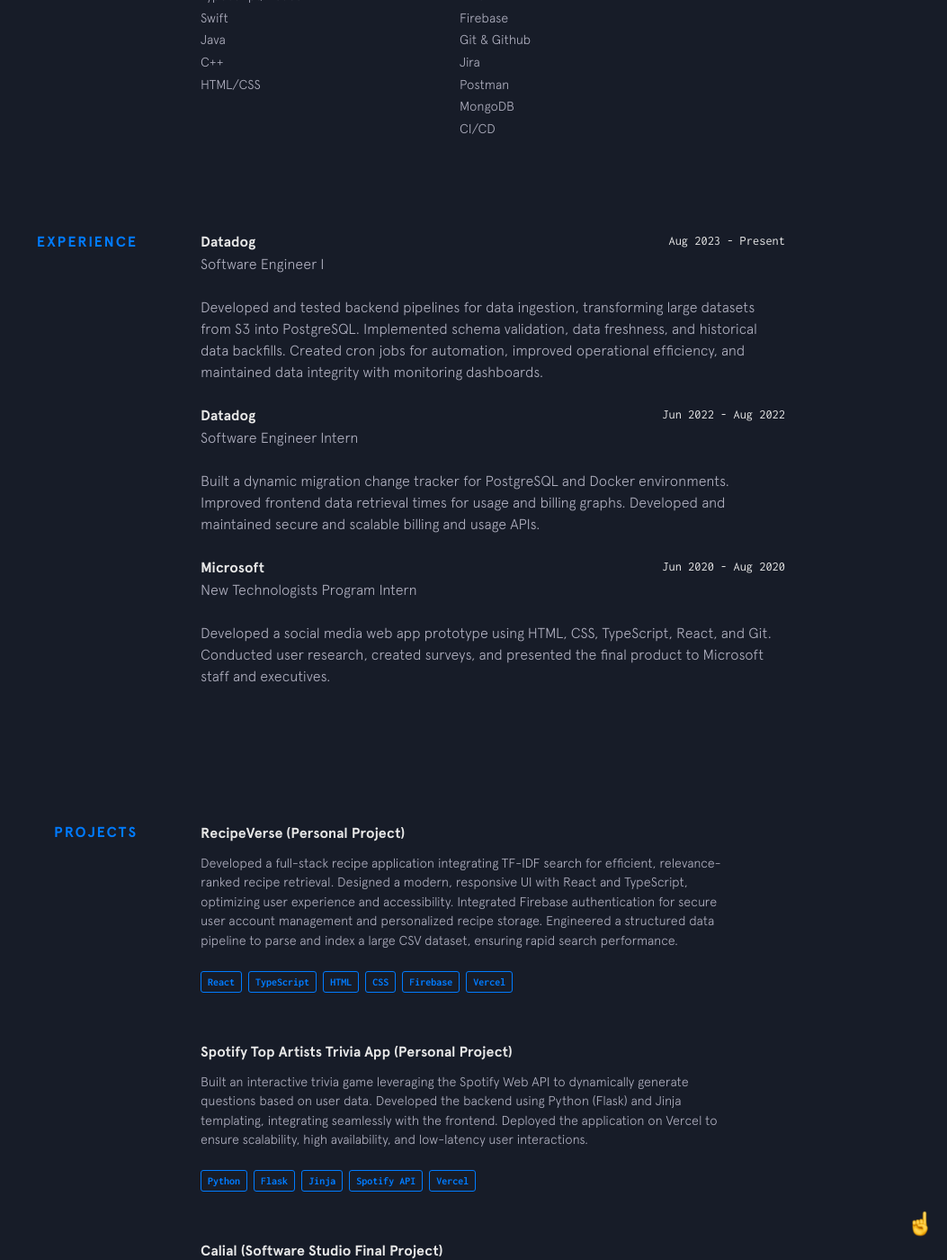
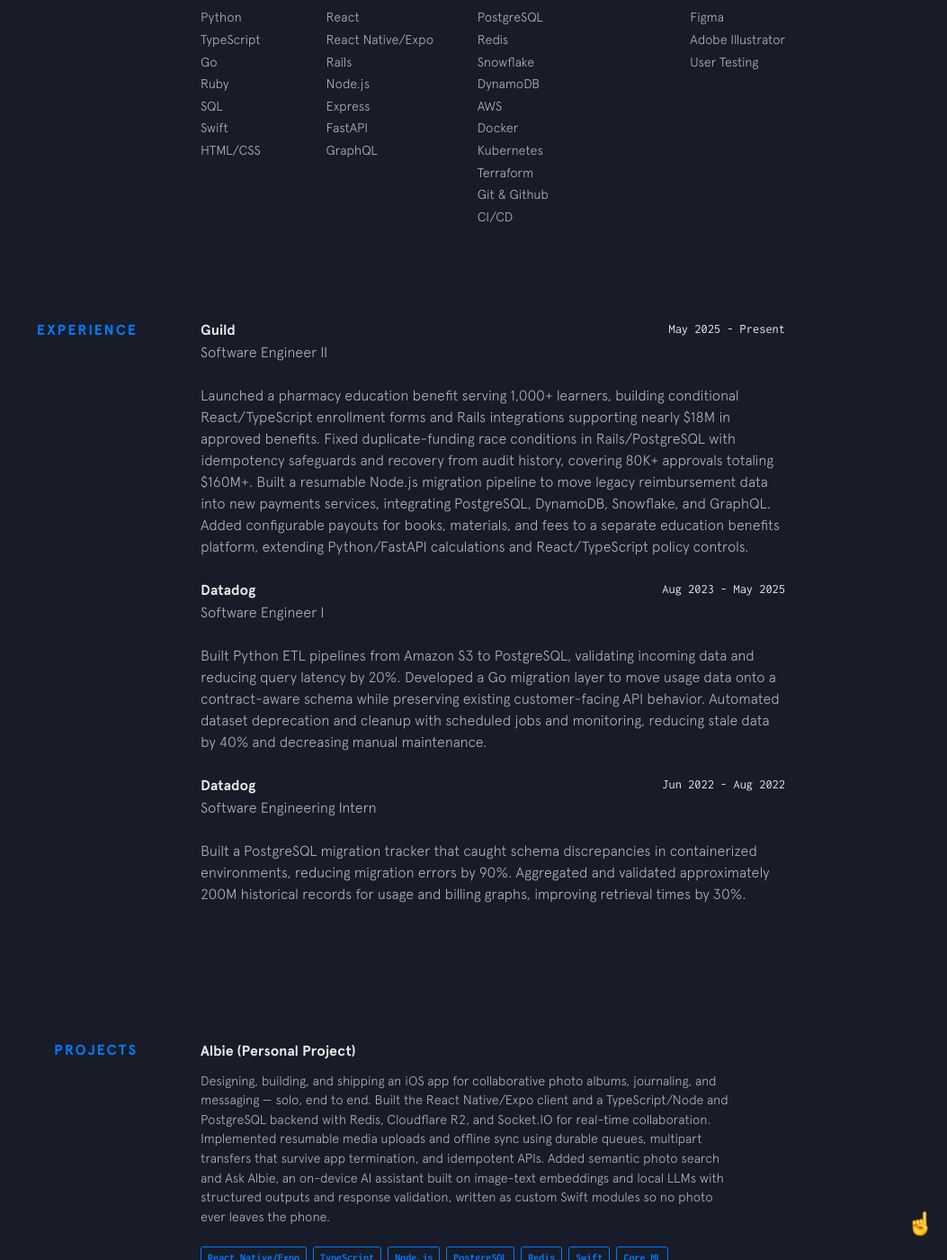
Before and after one commit to matthiastakele/matthiastakele.github.io, a Jekyll site: the page built from index.html, in a window 1280 px wide and 1400 px high, scrolled down 1240 px. Shown: the whole window at 90% size, without its empty margins (227-1280 px from the left). Built offline with Jekyll 4.4.1, drawn with Linux system fonts in a browser that asks for light colours; nearby versions of some CDN libraries; some of the changed text lies outside the part shown.

Commit message:
update experience for Guild, add Albie, refresh skills and resume
Co-Authored-By: Claude Opus 5 <noreply@anthropic.com>

```diff
--- a/_data/experience.yml
+++ b/_data/experience.yml
@@ -1,20 +1,20 @@
+- company: Guild
+  url: https://www.guild.com/
+  time: May 2025 - Present
+  position: Software Engineer II
+  description: |
+    Launched a pharmacy education benefit serving 1,000+ learners, building conditional React/TypeScript enrollment forms and Rails integrations supporting nearly $18M in approved benefits. Fixed duplicate-funding race conditions in Rails/PostgreSQL with idempotency safeguards and recovery from audit history, covering 80K+ approvals totaling $160M+. Built a resumable Node.js migration pipeline to move legacy reimbursement data into new payments services, integrating PostgreSQL, DynamoDB, Snowflake, and GraphQL. Added configurable payouts for books, materials, and fees to a separate education benefits platform, extending Python/FastAPI calculations and React/TypeScript policy controls.
+
 - company: Datadog
   url: https://www.datadoghq.com/
-  time: Aug 2023 - Present
+  time: Aug 2023 - May 2025
   position: Software Engineer I
   description: |
-    Developed and tested backend pipelines for data ingestion, transforming large datasets from S3 into PostgreSQL. Implemented schema validation, data freshness, and historical data backfills. Created cron jobs for automation, improved operational efficiency, and maintained data integrity with monitoring dashboards.
+    Built Python ETL pipelines from Amazon S3 to PostgreSQL, validating incoming data and reducing query latency by 20%. Developed a Go migration layer to move usage data onto a contract-aware schema while preserving existing customer-facing API behavior. Automated dataset deprecation and cleanup with scheduled jobs and monitoring, reducing stale data by 40% and decreasing manual maintenance.
 
 - company: Datadog
   url: https://www.datadoghq.com/
   time: Jun 2022 - Aug 2022
-  position: Software Engineer Intern
+  position: Software Engineering Intern
   description: |
-    Built a dynamic migration change tracker for PostgreSQL and Docker environments. Improved frontend data retrieval times for usage and billing graphs. Developed and maintained secure and scalable billing and usage APIs.
-
-- company: Microsoft
-  url: https://www.microsoft.com/
-  time: Jun 2020 - Aug 2020
-  position: New Technologists Program Intern
-  description: |
-    Developed a social media web app prototype using HTML, CSS, TypeScript, React, and Git. Conducted user research, created surveys, and presented the final product to Microsoft staff and executives.
+    Built a PostgreSQL migration tracker that caught schema discrepancies in containerized environments, reducing migration errors by 90%. Aggregated and validated approximately 200M historical records for usage and billing graphs, improving retrieval times by 30%.
--- a/_data/skills.yml
+++ b/_data/skills.yml
@@ -1,23 +1,31 @@
 languages:
   - item: Python
+  - item: TypeScript
+  - item: Go
+  - item: Ruby
   - item: SQL
-  - item: Go
-  - item: TypeScript/React
   - item: Swift
-  - item: Java
-  - item: C++
   - item: HTML/CSS
 
+frameworks:
+  - item: React
+  - item: React Native/Expo
+  - item: Rails
+  - item: Node.js
+  - item: Express
+  - item: FastAPI
+  - item: GraphQL
+
 tools:
+  - item: PostgreSQL
+  - item: Redis
+  - item: Snowflake
+  - item: DynamoDB
+  - item: AWS
   - item: Docker
   - item: Kubernetes
   - item: Terraform
-  - item: AWS
-  - item: Firebase
   - item: Git & Github
-  - item: Jira
-  - item: Postman
-  - item: MongoDB
   - item: CI/CD
 
 design:
--- a/_includes/background.html
+++ b/_includes/background.html
@@ -2,13 +2,13 @@
   <div class="section__title">Background</div>
   <div class="section__content">
     <p>
-      I currently work as a Backend Software Engineer at <a class="underline-link" href="https://www.datadoghq.com/" target="_blank">Datadog</a> on the Revenue Query team, where I specialize in developing resilient backend systems for data ingestion and transformation. I handle large-scale datasets, migrating them from S3 into PostgreSQL, while also enhancing operational efficiency through automation and monitoring. My work involves leveraging technologies such as Python, Go, SQL, and cloud services to ensure the robustness and scalability of the systems we maintain.
+      I currently work as a Software Engineer II at <a class="underline-link" href="https://www.guild.com/" target="_blank">Guild</a>, where I build the systems that move real money toward people's education. I launched a pharmacy education benefit now serving over 1,000 learners, fixed duplicate-funding race conditions across 80K+ approvals with idempotency safeguards and audit-history recovery, and built a resumable migration pipeline to move legacy reimbursement data into new payments services. Day to day I work across Rails, React/TypeScript, Node.js, Python/FastAPI, PostgreSQL, DynamoDB, Snowflake, and GraphQL. Before Guild, I spent two years at <a class="underline-link" href="https://www.datadoghq.com/" target="_blank">Datadog</a> on the Revenue Query team building Python and Go data pipelines for ingestion, migration, and large-scale usage and billing data.
     </p>
     <p>
       I earned my B.S. in Computer Science and Engineering from <a class="underline-link" href="https://www.mit.edu/" target="_blank">MIT</a>, where I developed a strong foundation in key areas of computer science, including algorithms, data structures, networking, and embedded systems. My coursework provided in-depth knowledge and hands-on experience in designing efficient solutions and building systems that integrate with hardware and networks. By tackling complex problems across these disciplines, I gained valuable skills in problem-solving, system design, and optimizing performance, preparing me for the diverse challenges of software engineering. This well-rounded education has allowed me to approach problems from multiple perspectives and build scalable, high-impact solutions.
     </p>
     <p>
-      As a software engineer, I’m deeply passionate about optimizing backend architectures and crafting scalable, high-performance solutions. I continuously strive to apply my technical knowledge and problem-solving skills to create software that excels in both functionality and user experience. While my main expertise lies in backend development, I’ve also shown a strong interest in full-stack and mobile development through personal projects, internships, and coursework, always eager to build end-to-end solutions.
+      As a software engineer, I’m deeply passionate about optimizing backend architectures and crafting scalable, high-performance solutions. I continuously strive to apply my technical knowledge and problem-solving skills to create software that excels in both functionality and user experience. While my main expertise lies in backend development, I’ve also gone deep on full-stack and mobile work — most of it in <a class="underline-link" href="https://albie-app.com" target="_blank">Albie</a>, an iOS app I’ve been designing, building, and shipping on my own, from the React Native client and Node/PostgreSQL backend down to custom Swift modules running machine learning models on-device.
     </p>
   </div>
 </section>
--- a/_includes/other-projects.html
+++ b/_includes/other-projects.html
@@ -1,6 +1,26 @@
 <section class="section other-projects">
   <div class="section__title">Projects</div>
   <div class="section__content">
+
+    <div class="project">
+      <div class="project__name">
+        <a href="https://albie-app.com" target="_blank">Albie (Personal Project)</a>
+      </div>
+      <p>
+        Designing, building, and shipping an iOS app for collaborative photo albums, journaling, and messaging — solo, end to end. Built the React Native/Expo client and a TypeScript/Node and PostgreSQL backend with Redis, Cloudflare R2, and Socket.IO for real-time collaboration. Implemented resumable media uploads and offline sync using durable queues, multipart transfers that survive app termination, and idempotent APIs. Added semantic photo search and Ask Albie, an on-device AI assistant built on image-text embeddings and local LLMs with structured outputs and response validation, written as custom Swift modules so no photo ever leaves the phone.
+      </p>
+      <div class="project__used">
+        <span class="project__used__item">React Native/Expo</span>
+        <span class="project__used__item">TypeScript</span>
+        <span class="project__used__item">Node.js</span>
+        <span class="project__used__item">PostgreSQL</span>
+        <span class="project__used__item">Redis</span>
+        <span class="project__used__item">Swift</span>
+        <span class="project__used__item">Core ML</span>
+        <span class="project__used__item">Socket.IO</span>
+        <span class="project__used__item">Cloudflare R2</span>
+      </div>
+    </div>
 
     <div class="project">
       <div class="project__name">
--- a/_includes/skills.html
+++ b/_includes/skills.html
@@ -11,16 +11,16 @@
           {% endfor %}
         </ul>
       </div>
-      <!-- <div class="skillz__category">
+      <div class="skillz__category">
         <div class="skillz__category__label">Frameworks</div>
         <ul>
           {% for framework in site.data.skills.frameworks %}
           <li class="skillz__category__item">{{framework.item}}</li>
           {% endfor %}
         </ul>
-      </div> -->
+      </div>
       <div class="skillz__category">
-        <div class="skillz__category__label">Tools</div>
+        <div class="skillz__category__label">Data &amp; Infrastructure</div>
         <ul>
           {% for tool in site.data.skills.tools %}
           <li class="skillz__category__item">{{tool.item}}</li>
```
Also changed, not shown: 1 other file.
